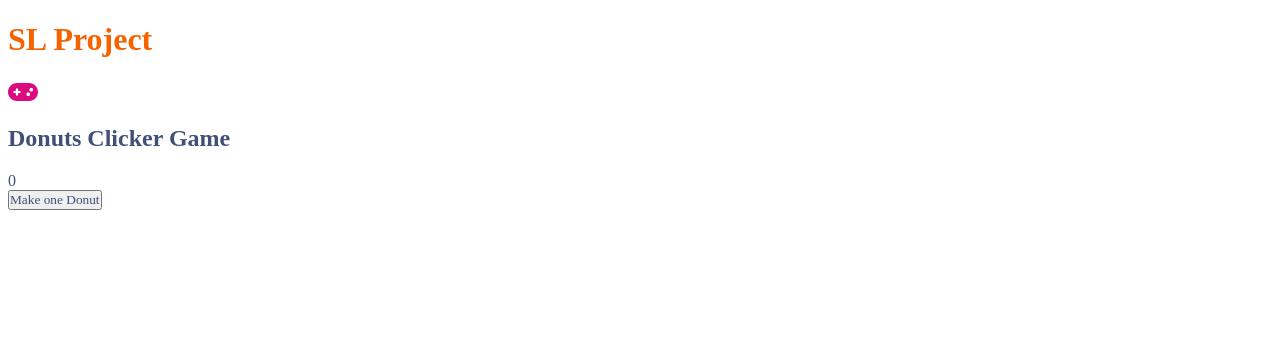
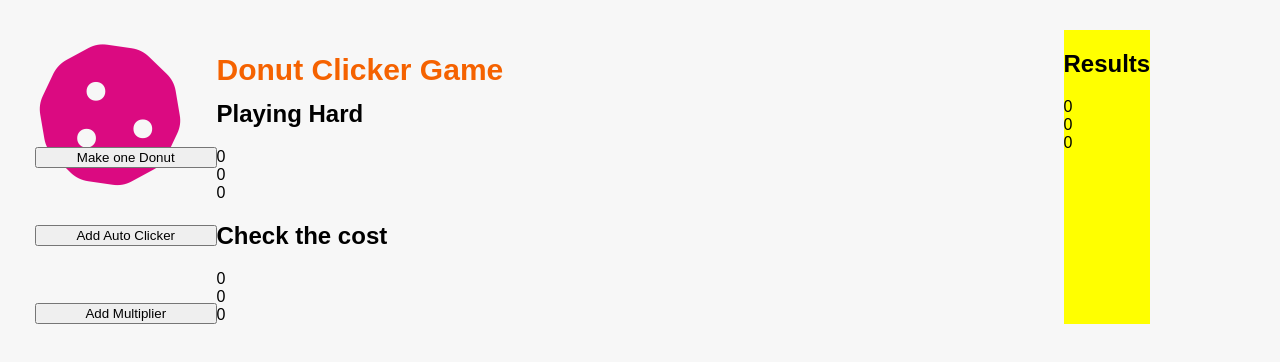
Before and after one commit to 2022-April-Java-PT-Classroom/donut-clicker-samleivadev, a website built with Parcel: page index.html in a window 1280 px wide. Built offline with nearby package versions, Linux system fonts and the light colour scheme.

Commit message:
Iteration 3 in progress, sections created but needs css

```diff
--- a/DonutMaker.js
+++ b/DonutMaker.js
@@ -56,6 +56,8 @@ class DonutMaker {
         this.numDonuts = this.numDonuts*1.2**this.numMultipliers
     }
 
+    increaseValueOfAuticlicker
+
     getMultiplierCost(){
         return this.multiplierCost
         }
--- a/index.html
+++ b/index.html
@@ -9,17 +9,41 @@
     <script src="https://kit.fontawesome.com/fe218fcd2e.js" crossorigin="anonymous"></script>
   </head>
   <body>
-    <header>
-      <h1>SL Project</h1>
-      <i class="fa-solid fa-gamepad"></i><h2>Donuts Clicker Game</h2>
-    </header>
-    <div class="container">
-      <div id="total">0</div>
-      <button class="addOne" onclick="incrementDonutsByOne">Make one Donut</button>
+    <div class="gameboard">
+      <div class="navigation">
+        <i class="fa-solid fa-cookie"></i>
+        <button class="addOne" onclick="incrementDonutsByOne">Make one Donut</button>
+        <button class="addAutoClicker" onclick="incrementDonutsByOne">Add Auto Clicker</button>
+        <button class="addMultiplier" onclick="incrementDonutsByOne">Add Multiplier</button>
 
 
 
+      </div>
+      <div class="main">
+        <div class="title">
+          <h1>Donut Clicker Game</h1>
+        </div>
+        <div class="container">
+          <h2>Playing Hard</h2>
+          <div id="numDonuts">0</div>
+          <div id="numAutoClikers">0</div>
+          <div id="numMultipliers">0</div>
+        </div>
+        <div class="costs">
+          <h2>Check the cost</h2>
+          <div id="valuePerClick">0</div>
+          <div id="costAutoclicker">0</div>
+          <div id="costMultiplier">0</div>
+        </div>
 
+
+      </div>
+      <div class="results">
+        <h2>Results</h2>
+          <div id="valuePerClick">0</div>
+          <div id="costAutoclicker">0</div>
+          <div id="costMultiplier">0</div>
+      </div>
     </div>
 
 
--- a/style.css
+++ b/style.css
@@ -1,16 +1,61 @@
-* {
+*{
     box-sizing: border-box;
-    font-family: "Saira Extra Condensed","sans-serif";
-    margin: px;
-    padding: 0;
-    color:#405077
+    font-family: 'Nunito', sans-serif;
+}
+body{
+    margin: 20px;
+    background-color: rgb(247, 247, 247);
+}
+.gameboard{
+    padding: 10px 15px;
+    margin: 0 auto;
+    display: flex;
 
 }
 
-header h1{
+
+.gameboard .navigation{
+    display: flex;
+    flex-direction: column;
+    justify-content: space-between;
+
+    width: 15%;
+    margin-top: 10px;
+
+}
+.gameboard .navigation .fa-solid{
+    width: 50px;
+    font-size: 150px;
+    color:#db0a81;
+    height: 50px;
+
+}
+.gameboard .main{
+    width: 70%;
+}
+
+.gameboard .main .title{
+    margin-bottom: 30px;
+}
+.gameboard .main .title h1{
     color: #f56200;
+    font-size: 30px;
+    line-height: 0px;
 }
-.fa-solid{
-    color:#db0a81;
-    font-size: 150%;
+.gameboard .main .title{
+    margin-top: 40px;
 }
+.gameboard .main .title label{
+    margin-right: 15px;
+    color: #727272;
+    font-size: 16px;
+}
+.gameboard .main .title select{
+    border: none;
+    font-size: 16px;
+    background-color: rgba( 0 0 0 / 0);
+}
+
+.gameboard .results {
+    background-color: yellow;
+}
```
Also changed, not shown: donutMaker.test.js (+2 -0 lines).
